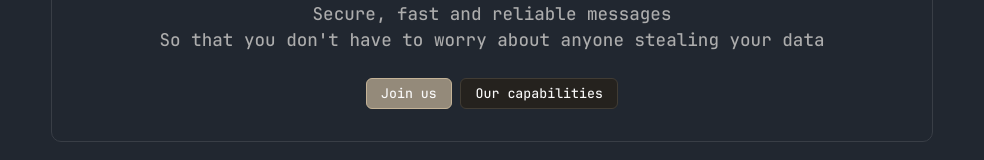
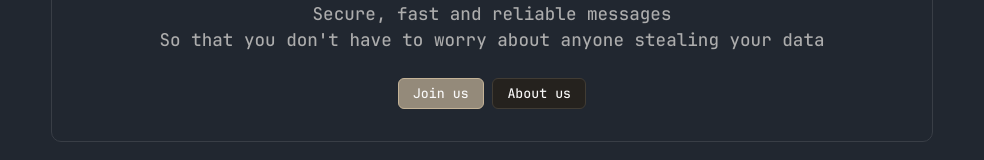
Before and after one commit to Konefka/Vexel, a React (Vite) app in the folder Vexel-frontend/: page /home in a window 1280 px wide. Shown: the part 456-616 px from the top of the page, without its empty margins (148-1132 px from the left). Built offline with nearby package versions, Linux system fonts and the light colour scheme.

Commit message:
Add routes, routing, different pages, error page, modular banner button functions. Change banner scss when there is only one thing passed.

```diff
--- a/Vexel-frontend/package.json
+++ b/Vexel-frontend/package.json
@@ -14,6 +14,7 @@
     "prop-types": "^15.8.1",
     "react": "^19.2.0",
     "react-dom": "^19.2.0",
+    "react-router-dom": "^7.11.0",
     "react-snowfall": "^2.4.0"
   },
   "devDependencies": {
--- a/Vexel-frontend/src/App.jsx
+++ b/Vexel-frontend/src/App.jsx
@@ -1,5 +1,7 @@
 import { useState, useEffect } from "react";
+import { Routes, Route, Navigate, useNavigate } from "react-router-dom";
 import { getToken, setErrorHandler } from "./api/SignalR.jsx";
+import { PrivateRoute, PublicRoute } from "./Guard.jsx";
 import Register from "/src/features/auth/Register.jsx";
 import Login from "/src/features/auth/Login.jsx";
 
@@ -22,39 +24,53 @@ export default function App () {
   const [authOpen, setAuthOpen] = useState(false);
   const [authCard, setAuthCard] = useState(0); // 0 = login, 1 = register
 
-  // Check if logged in and what to show
-  function WhatToShow() {
-    if (getToken()) {
-      return (
-        <>
-          <Header buttonText="Account" onButtonClick={() => {}}/>
-          <Box/>
-        </>
-      );
-    } else {
-      return (
-        <>
-          <Header buttonText="Login" onButtonClick={() => setAuthOpen(true)}/>
-          <Banner
-            bigText={"All your private messages\nIn one place"}
-            message="Secure, fast and reliable messages. So that you don't have to worry about anyone stealing your data"
-            buttons={["Join us", "Our capabilities"]}
-            whatToDoOnClick = {() => setAuthOpen(true)}
-          />
-        </>
-      );
-    }
-  }
+  // Set usable navigation buttons
+  const navigate = useNavigate();
 
   return (
     <>
       <Modal active={!!error} message={error} onClose={() => setError(null)} />
-      {WhatToShow()}
-      <Cover active={authOpen} onClose={() => setAuthOpen(false)}
-        show={
-          authCard === 0 ? <Login register={() => setAuthCard(1)}/> : <Register login={() => setAuthCard(0)}/>
-        }
-      />
+      <Routes>
+        <Route path="/" element={<Navigate to="/home"/>}/>
+        <Route path="/home"
+          element={
+            <PublicRoute>
+              <Header buttonText="Login" onButtonClick={() => setAuthOpen(true)}/>
+              <Banner
+                bigText={"All your private messages\nIn one place"}
+                message={"Secure, fast and reliable messages\nSo that you don't have to worry about anyone stealing your data"}
+                buttons={["Join us", "About us"]}
+                whatToDoOnClick = {[() => setAuthOpen(true)]}
+              />
+              <Cover active={authOpen} onClose={() => setAuthOpen(false)}
+                show={
+                  authCard === 0 ? <Login register={() => setAuthCard(1)}/> : <Register login={() => setAuthCard(0)}/>
+                }
+              />
+            </PublicRoute>
+          }
+        />
+        <Route path="/message-dashboard"
+          element={
+            <PrivateRoute>
+              <Header buttonText="Account" onButtonClick={() => {}}/>
+              <Box/>
+            </PrivateRoute>
+          }
+        />
+        <Route path="*"
+        element={
+          <>
+            <Header buttonText="Return to home" onButtonClick={() => navigate("/home")}/>
+            <Banner
+              bigText={"Something went wrong\n404 not found"} // \n404 not found
+              message="The page you were looking for doesn't exist"
+              buttons={["Return to home", "Try again"]}
+              whatToDoOnClick = {[() => navigate("/home"), () => window.location.reload()]}
+            />
+          </>
+        }/>
+      </Routes>
     </>
   );
 }
--- /dev/null
+++ b/Vexel-frontend/src/Guard.jsx
@@ -0,0 +1,24 @@
+import { Navigate } from "react-router-dom";
+import { getToken } from "./api/SignalR.jsx";
+
+const PrivateRoute = ({ children }) => {
+  const isLoggedIn = !!getToken();
+
+  if (!isLoggedIn) {
+    return <Navigate to="/home" />;
+  }
+
+  return <>{children}</>;
+};
+
+const PublicRoute = ({ children }) => {
+  const isLoggedIn = !!getToken();
+
+  if (isLoggedIn) {
+    return <Navigate to="/message-dashboard" />;
+  }
+
+  return <>{children}</>;
+};
+
+export { PrivateRoute, PublicRoute };
--- a/Vexel-frontend/src/components/Header/header.jsx
+++ b/Vexel-frontend/src/components/Header/header.jsx
@@ -5,7 +5,7 @@ export default function Header ({buttonText, onButtonClick}) {
   return (
     <header>
       <div>
-        <a href="" className={styles.logo}><h2 className="cursor-pointer">Vexel</h2></a>
+        <a href="/home" className={styles.logo}><h2 className="cursor-pointer">Vexel</h2></a>
         <nav>
           <p className="cursor-pointer">Product</p>
           <p className="cursor-pointer">About</p>
--- a/Vexel-frontend/src/components/banner/banner.jsx
+++ b/Vexel-frontend/src/components/banner/banner.jsx
@@ -9,11 +9,7 @@ export default function Banner ({bigText, message, buttons = null, whatToDoOnCli
     return (
       <div className={styles.buttons}>
         { buttons.map((button, index) => (
-          index == 0 ? (
-            <button key={index} className="cursor-pointer" onClick={() => whatToDoOnClick()}><h5>{button}</h5></button>
-          ) : (
-            <button key={index} className="cursor-pointer"><h5>{button}</h5></button>
-          )
+            <button key={index} className="cursor-pointer" onClick={() => whatToDoOnClick[index]()}><h5>{button}</h5></button>
         ))}
       </div>
     );
@@ -29,7 +25,7 @@ export default function Banner ({bigText, message, buttons = null, whatToDoOnCli
             ))}
           </h1>
           <p>
-            { message.split(". ").map((sentence, index) => (
+            { message.split("\n").map((sentence, index) => (
               <span key={index}>{sentence}<br/></span>
             ))}
           </p>
--- a/Vexel-frontend/src/components/banner/banner.module.scss
+++ b/Vexel-frontend/src/components/banner/banner.module.scss
@@ -30,6 +30,10 @@
         color: var(--brand-default);
     }
 
+    h1 span:only-child {
+        color: var(--fg);
+    }
+
     p * {
         font-size: 1.1rem;
         color: var(--secondary-fg);
@@ -45,8 +49,8 @@
     margin-top: .5rem;
 
     button {
-        background-color: var(--brand-500);
-        border: 1px solid var(--brand-800);
+        background-color: var(--brand-100);
+        border: 1px solid var(--brand-200);
 
         border-radius: var(--border-radius-s);
         padding: .3rem .9rem;
@@ -55,17 +59,17 @@
 
     button:hover {
         transition: all .15s ease-out;
+        background-color: var(--brand-100);
+        border: 1px solid var(--brand-300);
+    }
+
+    button:first-child {
+        background-color: var(--brand-500);
+        border: 1px solid var(--brand-800);
+    }
+
+    button:first-child:hover {
         background-color: var(--brand-600);
         border: 1px solid var(--brand-900);
     }
-
-    button:last-child {
-        background-color: var(--brand-100);
-        border: 1px solid var(--brand-200);
-    }
-
-    button:last-child:hover {
-        background-color: var(--brand-100);
-        border: 1px solid var(--brand-300);
-    }
 }
--- a/Vexel-frontend/src/main.jsx
+++ b/Vexel-frontend/src/main.jsx
@@ -1,5 +1,6 @@
 import { StrictMode } from "react";
 import { createRoot } from "react-dom/client";
+import { BrowserRouter } from "react-router-dom";
 import "./index.scss";
 import Snowfall from "react-snowfall";
 import App from "./App.jsx";
@@ -22,6 +23,8 @@ createRoot(document.getElementById("root")).render(
       snowflakeCount={150}
       speed={[0.5, 2]}
       wind={[-1, 1.1]}/>
-    <App/>
+    <BrowserRouter>
+      <App/>
+    </BrowserRouter>
   </StrictMode>,
 )
```
Also changed, not shown: 1 other file (tests, documents, lock files or other folders).
